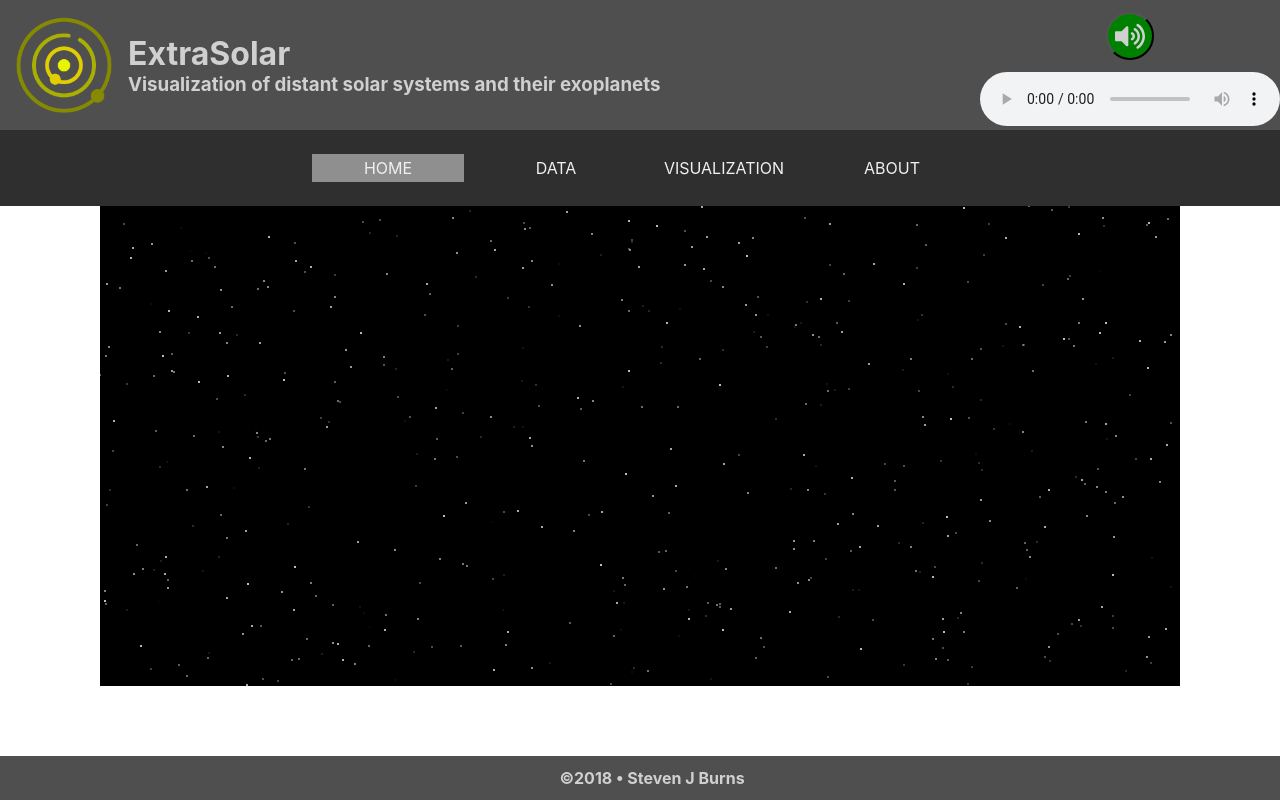
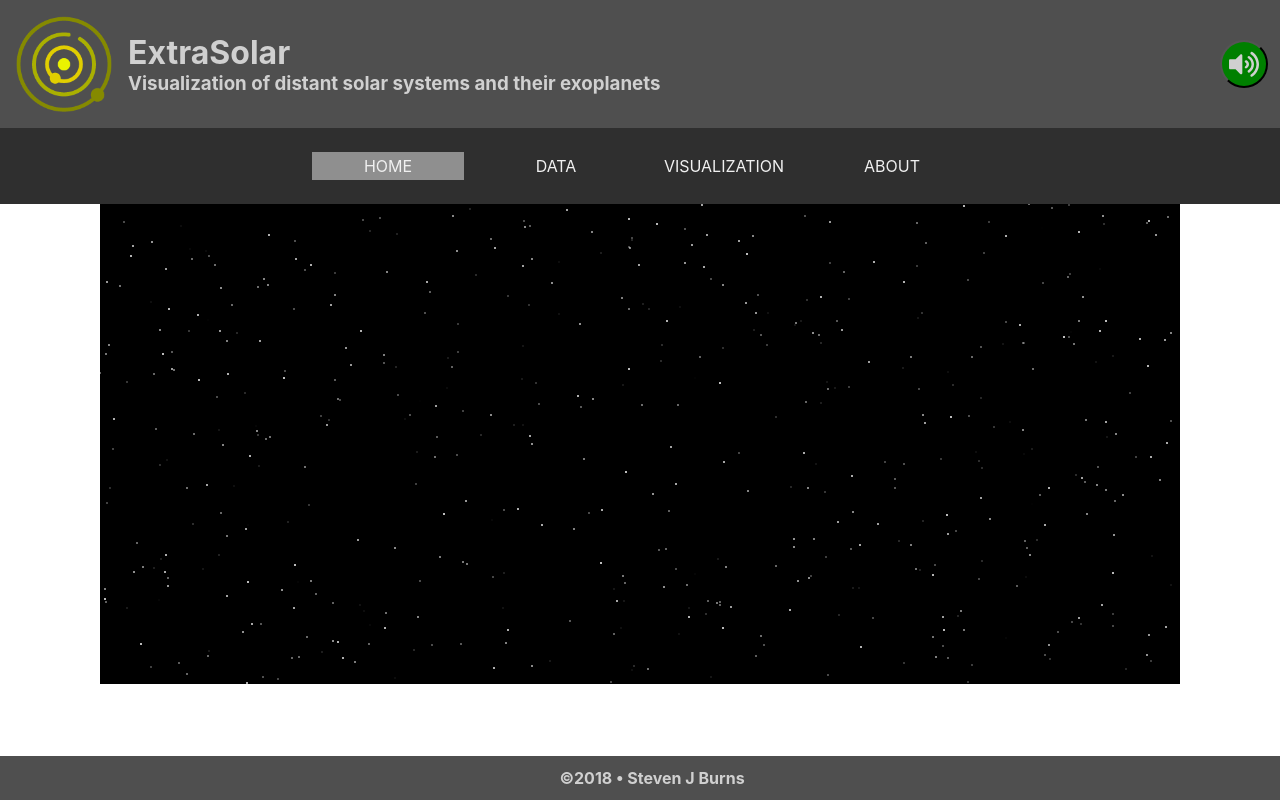
Before and after one commit to StevenJBurns/extrasolar, a React (Create React App) app: page / in a window 1280 px wide. Shown: the top 800 px of the page. Built offline with nearby package versions, Linux system fonts and the light colour scheme.

Commit message:
Removed controls from HTML Audio tag... working on solution for adjusted volume in AudioButton component

```diff
--- a/src/components/AudioButton.jsx
+++ b/src/components/AudioButton.jsx
@@ -26,7 +26,7 @@ const AudioButton = ({ isAudioMuted, audioSource }) => {
       <button type="button" style={ buttonStyle } onClick={ handleAudioButtonClick.bind(null, isAudioMuted) }>
         <FontAwesomeIcon icon={ isAudioMuted ? faVolumeOff : faVolumeUp } size="2x" />
       </button>
-      <audio autoPlay loop controls src={ audioSource } muted={ isAudioMuted }>
+      <audio autoPlay loop src={ audioSource } muted={ isAudioMuted }>
         <span>Your browser does not support the <code>audio</code> element.</span>
       </audio>
     </div>
```
